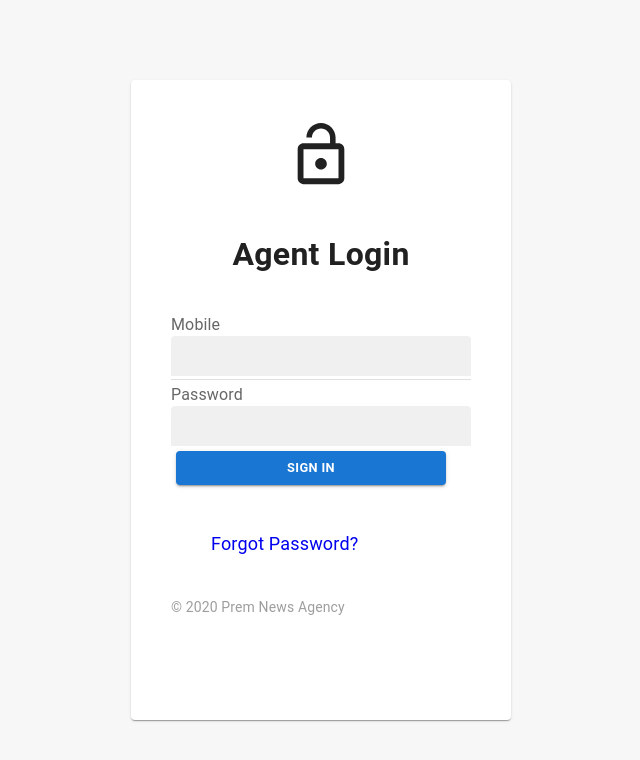
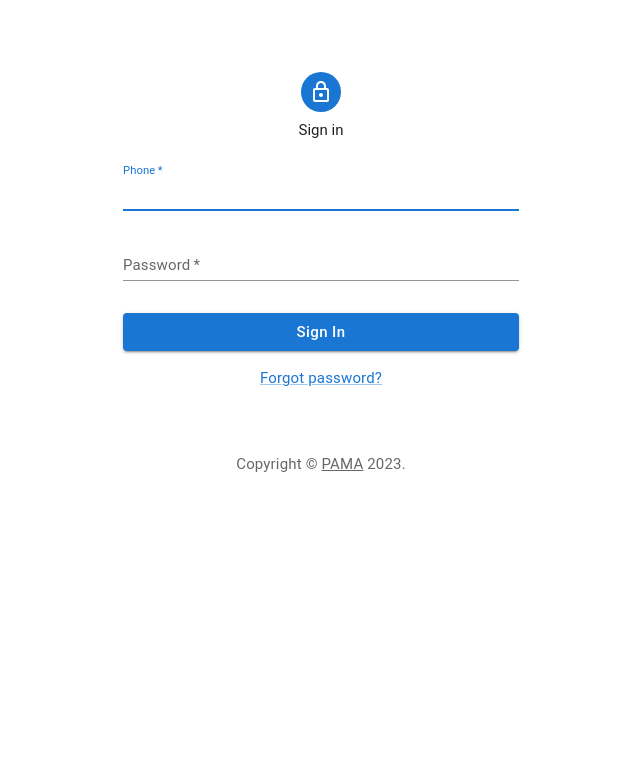
Before and after one commit to devmishra88/agentmanagement, a React (Create React App) app in the folder pama/: page / in a window 1280 px wide. Shown: the top 760 px of the page, without its empty margins (319-959 px from the left). Built offline with nearby package versions, Linux system fonts and the light colour scheme.

Commit message:
logn code change and universal theme change

```diff
--- a/pama/src/index.js
+++ b/pama/src/index.js
@@ -4,13 +4,25 @@ import "./index.css";
 import App from "./App";
 import reportWebVitals from "./reportWebVitals";
 import { BrowserRouter as Router } from "react-router-dom";
+import { createTheme, ThemeProvider } from "@mui/material/styles";
+
+const defaultTheme = createTheme({
+  typography: {
+    allVariants: {
+      textTransform: "none",
+      fontSize: 15,
+    },
+  },
+});
 
 const root = ReactDOM.createRoot(document.getElementById("root"));
 root.render(
   <React.StrictMode>
-    <Router>
-      <App />
-    </Router>
+    <ThemeProvider theme={defaultTheme}>
+      <Router>
+        <App />
+      </Router>
+    </ThemeProvider>
   </React.StrictMode>
 );
 
--- a/pama/src/screens/Login.jsx
+++ b/pama/src/screens/Login.jsx
@@ -1,199 +1,110 @@
-import React, { useState } from "react";
-import Box from "@mui/material/Box";
-import Card from "@mui/material/Card";
-import CardActions from "@mui/material/CardActions";
-import CardContent from "@mui/material/CardContent";
-import Button from "@mui/material/Button";
-import Typography from "@mui/material/Typography";
-import LockOpenIcon from "@mui/icons-material/LockOpen";
+import * as React from "react";
+import {
+  Avatar,
+  Button,
+  CssBaseline,
+  TextField,
+  Link,
+  Grid,
+  Box,
+  Typography,
+  Container,
+} from "@mui/material";
+import LockOutlinedIcon from "@mui/icons-material/LockOutlined";
 
-import InputLabel from "@mui/material/InputLabel";
-import { Divider, TextField } from "@mui/material";
-import { Link } from "react-router-dom";
+function Copyright(props) {
+  return (
+    <Typography
+      variant="body2"
+      color="text.secondary"
+      align="center"
+      {...props}
+    >
+      {"Copyright"} &copy;{` `}
+      <Link color="inherit" href="#">
+        PAMA
+      </Link>{" "}
+      {new Date().getFullYear()}
+      {"."}
+    </Typography>
+  );
+}
 
-export default function Login() {
-  const [mobileNumber, setMobileNumber] = useState("");
-  const [hasAlphabet, setHasAlphabet] = useState(false);
-  const [password, setPassword] = useState("");
-  const [hasError, setHasError] = useState(false);
-
-  // Function to handle input changes
-  const handlePasswordChange = (event) => {
-    const newPassword = event.target.value;
-    setPassword(newPassword);
-
-    // Check if the password is empty
-    if (newPassword.trim() === "") {
-      setHasError(true);
-    } else {
-      setHasError(false);
-    }
-  };
-
-  const handleMobileNumberChange = (e) => {
-    const inputValue = e.target.value;
-    setMobileNumber(inputValue);
-
-    const hasAlphabetCharacter = /[a-zA-Z]/.test(inputValue);
-
-    // Update the validation state based on the presence of alphabet characters
-    setHasAlphabet(hasAlphabetCharacter);
+export default function SignIn() {
+  const handleSubmit = (event) => {
+    event.preventDefault();
+    const data = new FormData(event.currentTarget);
+    console.log({
+      phone: data.get("phone"),
+      password: data.get("password"),
+    });
   };
 
   return (
-    <Box
-      sx={{
-        width: "100%",
-        height: "100vh",
-        backgroundColor: "#f7f7f7",
-        display: "flex",
-        alignItems: "center",
-        justifyContent: "center",
-      }}
-    >
-      <Card
+    <Container component="main" maxWidth="xs">
+      <CssBaseline />
+      <Box
         sx={{
-          minWidth: "300px",
-          padding: "40px",
-          height: "560px",
+          marginTop: 8,
+          display: "flex",
+          flexDirection: "column",
+          alignItems: "center",
         }}
       >
-        {/* for icons and title */}
-        <Box
-          sx={{
-            display: "flex",
-            alignItems: "center",
-            justifyContent: "center",
-            flexDirection: "column",
-          }}
-        >
-          <LockOpenIcon
+        <Avatar sx={{ m: 1, bgcolor: "primary.main" }}>
+          <LockOutlinedIcon />
+        </Avatar>
+        <Typography component="h1" variant="h5">
+          Sign in
+        </Typography>
+        <Box component="form" onSubmit={handleSubmit} noValidate sx={{ mt: 1 }}>
+          <TextField
+            margin="normal"
+            required
+            fullWidth
+            id="phone"
+            label="Phone"
+            name="phone"
+            autoComplete="off"
+            autoFocus
+            variant="standard"
+          />
+          <TextField
+            margin="normal"
+            required
+            fullWidth
+            name="password"
+            label="Password"
+            type="password"
+            id="password"
+            autoComplete="off"
+            variant="standard"
+          />
+          <Button
+            type="submit"
+            fullWidth
+            variant="contained"
+            sx={{ mt: 3, mb: 2 }}
+          >
+            Sign In
+          </Button>
+          <Grid
+            container
             sx={{
-              fontSize: "70px",
-            }}
-          />
-          <Typography
-            sx={{
-              fontSize: "2rem",
-              fontWeight: "700",
-              marginTop: "40px",
+              display: `flex`,
+              justifyContent: `space-between`,
+              textAlign: `center`,
             }}
           >
-            Agent Login
-          </Typography>
+            <Grid item xs>
+              <Link href="#" variant="body2">
+                Forgot password?
+              </Link>
+            </Grid>
+          </Grid>
         </Box>
-        {/*  for form  */}
-        <Box
-          sx={{
-            paddingTop: "35px",
-            paddingBottom: "0px",
-          }}
-        >
-          <InputLabel
-            sx={{
-              textAlign: "left",
-            }}
-          >
-            Mobile
-          </InputLabel>
-          <TextField
-            id="mobileNumber"
-            variant="filled"
-            size="small"
-            type="tel"
-            hiddenLabel
-            value={mobileNumber}
-            onChange={handleMobileNumberChange}
-            required
-            sx={{
-              width: "100%",
-
-              padding: "0px",
-            }}
-            InputProps={{ disableUnderline: true }}
-          ></TextField>
-
-          {hasAlphabet && (
-            <>
-              <Typography color="red" fontSize="12px" textAlign="left">
-                Please Match the requested format
-              </Typography>
-            </>
-          )}
-
-          <Divider sx={{ marginTop: "3px", marginBottom: "3px" }} />
-
-          <InputLabel
-            sx={{
-              textAlign: "left",
-            }}
-          >
-            Password
-          </InputLabel>
-          <TextField
-            required
-            hiddenLabel
-            id="password"
-            type="password"
-            variant="filled"
-            size="small"
-            value={password}
-            onChange={handlePasswordChange}
-            error={hasError}
-            helperText={hasError ? "Please enter a password" : ""}
-            sx={{
-              width: "100%",
-              border: "none",
-            }}
-            InputProps={{ disableUnderline: true }}
-          ></TextField>
-        </Box>
-        <Box>
-          <Button
-            variant="contained"
-            sx={{
-              margin: "5px",
-
-              fontSize: "0.8rem",
-              maxWidth: "90%",
-              minWidth: "90%",
-              fontWeight: "700",
-            }}
-          >
-            SIGN IN
-          </Button>
-
-          <Typography
-            style={{
-              textDecoration: "none",
-            }}
-            sx={{
-              padding: "40px",
-              fontSize: "18px",
-              color: "#2196f3",
-              textDecoration: "",
-            }}
-          >
-            <Link
-              to="/forgot"
-              style={{
-                textDecoration: "none",
-              }}
-            >
-              Forgot Password?
-            </Link>
-          </Typography>
-
-          <Typography
-            sx={{
-              color: "#9e9e9e",
-              fontSize: "14px",
-            }}
-          >
-            &copy; 2020 Prem News Agency
-          </Typography>
-        </Box>
-      </Card>
-    </Box>
+      </Box>
+      <Copyright sx={{ mt: 8, mb: 4 }} />
+    </Container>
   );
 }
```
